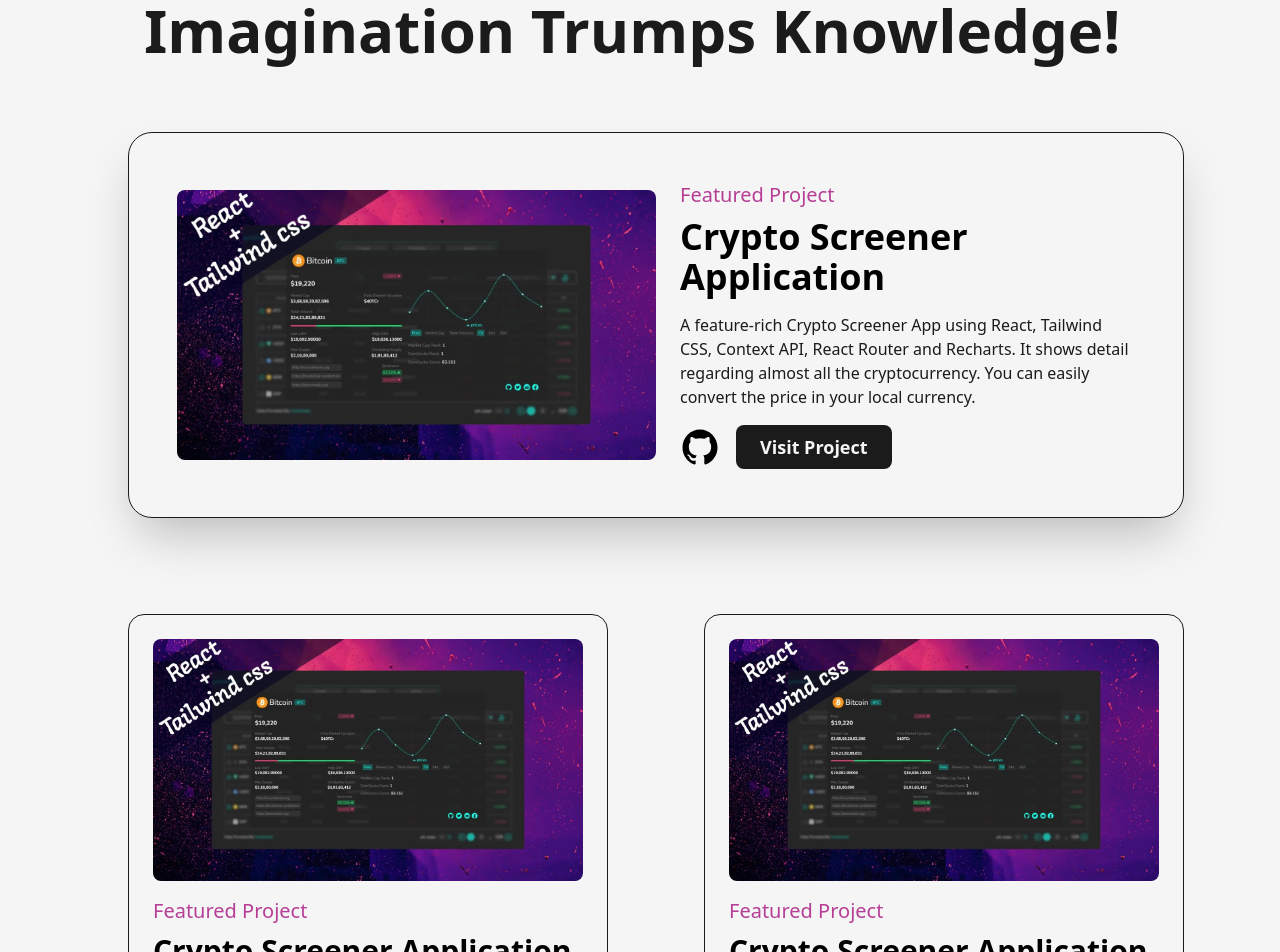
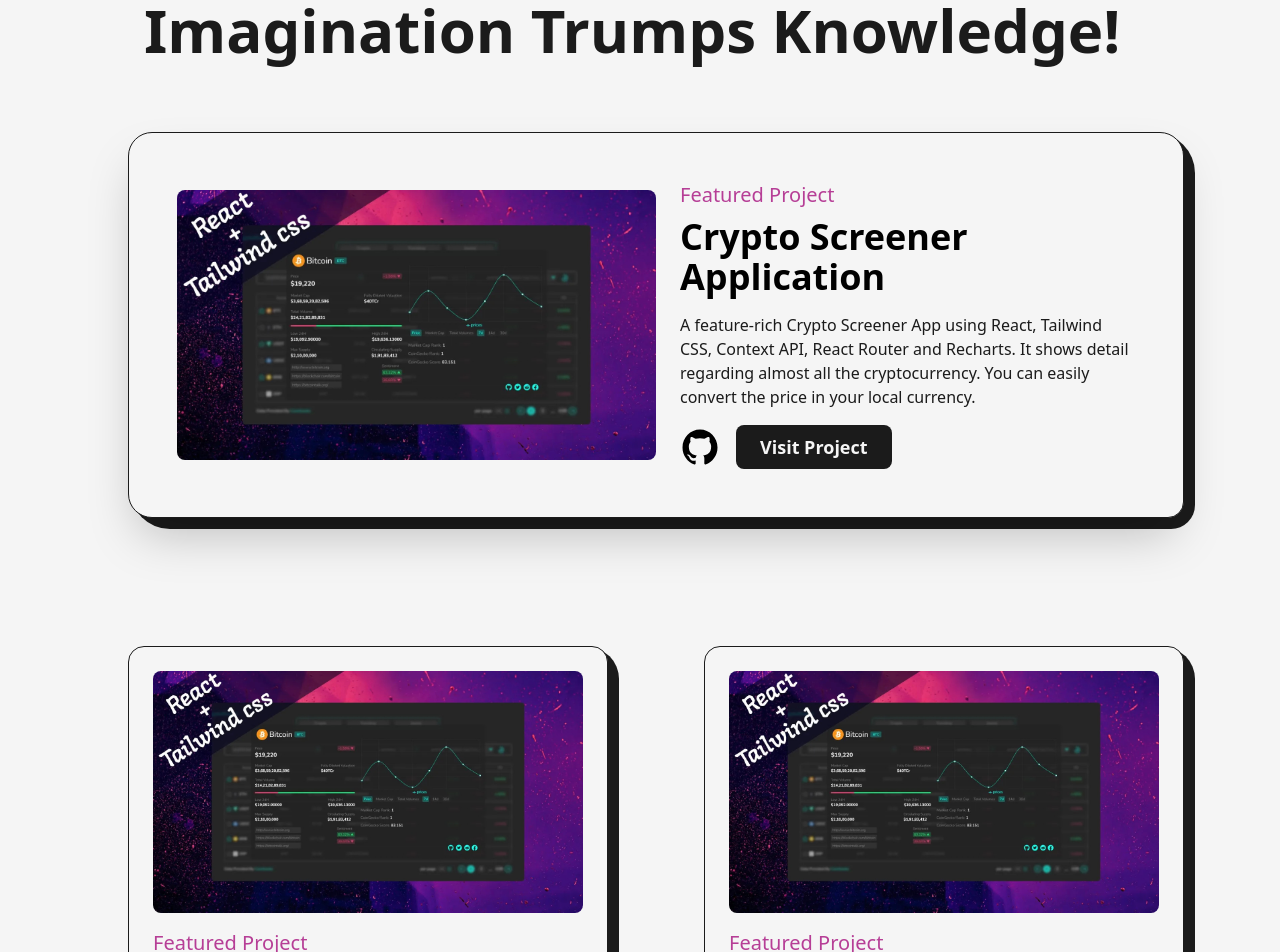
Before and after one commit to amerv97/Next.js-amervarajic-portfolio, a Next.js app in the folder Next.js-Developer-Portfolio-Starter-Code-main/: page /projects in a window 1280 px wide. Shown: the part 160-1112 px from the top of the page. Built offline with nearby package versions, Linux system fonts and the light colour scheme.

Commit message:
Projects page completed

```diff
--- a/Next.js-Developer-Portfolio-Starter-Code-main/src/pages/projects.js
+++ b/Next.js-Developer-Portfolio-Starter-Code-main/src/pages/projects.js
@@ -11,7 +11,8 @@
 
 const FeaturedProject = ({ type, title, summary, img, link, github }) => {
   return (
-    <article className="flex w-full items-center justify-between rounded-3xl border border-solid border-dark bg-light shadow-2xl p-12">
+    <article className="flex w-full items-center justify-between relative rounded-br-2xl rounded-3xl border border-solid border-dark bg-light shadow-2xl p-12">
+      <div className="top-0 absolute -right-3 -z-10 w-[101%] h-[103%] rounded-[2.5rem] bg-dark rounded-br-3xl " />
       <Link
         href={link}
         target="_blank"
@@ -50,6 +51,7 @@
 const Project = ({ title, type, img, link, github }) => {
   return (
     <article className="w-full flex flex-col items-center justify-center rounded-2xl border border-solid border-dark bg-light p-6 relative">
+      <div className="top-0 absolute -right-3 -z-10 w-[101%] h-[103%] rounded-[2rem] bg-dark rounded-br-3xl " />
       <Link
         href={link}
         target="_blank"
@@ -99,7 +101,7 @@
             text="Imagination Trumps Knowledge!"
           />
 
-          <div className="grid grid-cols-12 gap-24">
+          <div className="grid grid-cols-12 gap-24 gap-y-32">
             <div className="col-span-12">
               <FeaturedProject
                 title="Crypto Screener Application"
```
